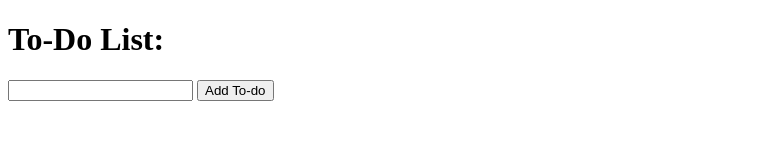
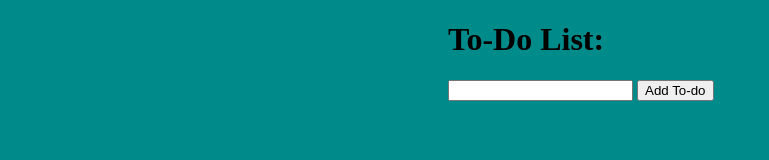
Before and after one commit to dimisavva/dom-todo-lab, a plain HTML site: page index.html in a window 1280 px wide. Shown: the whole page, without its empty margins (0-769 px from the left). Drawn offline with Linux system fonts and the light colour scheme.

Commit message:
Added some style

```diff
--- /dev/null
+++ b/css/style.css
@@ -0,0 +1,13 @@
+body {
+    background-color: rgba(20, 71, 122, 0.284);
+}
+form {
+    background-color: rgb(100, 237, 162);
+    padding: 15px;
+  }
+
+  body {
+    background-color: darkcyan;
+    width: 30%;
+    margin: auto;
+  }
--- a/index.html
+++ b/index.html
@@ -5,6 +5,7 @@
   <meta http-equiv="X-UA-Compatible" content="IE=edge">
   <meta name="viewport" content="width=device-width, initial-scale=1.0">
   <title>DOM To-do Lab</title>
+  <link rel="stylesheet" href="./css/style.css">
   <script defer src="./js/app.js"></script>
 </head>
 <body>
```
Also changed, not shown: js/app.js (+5 -5 lines).
